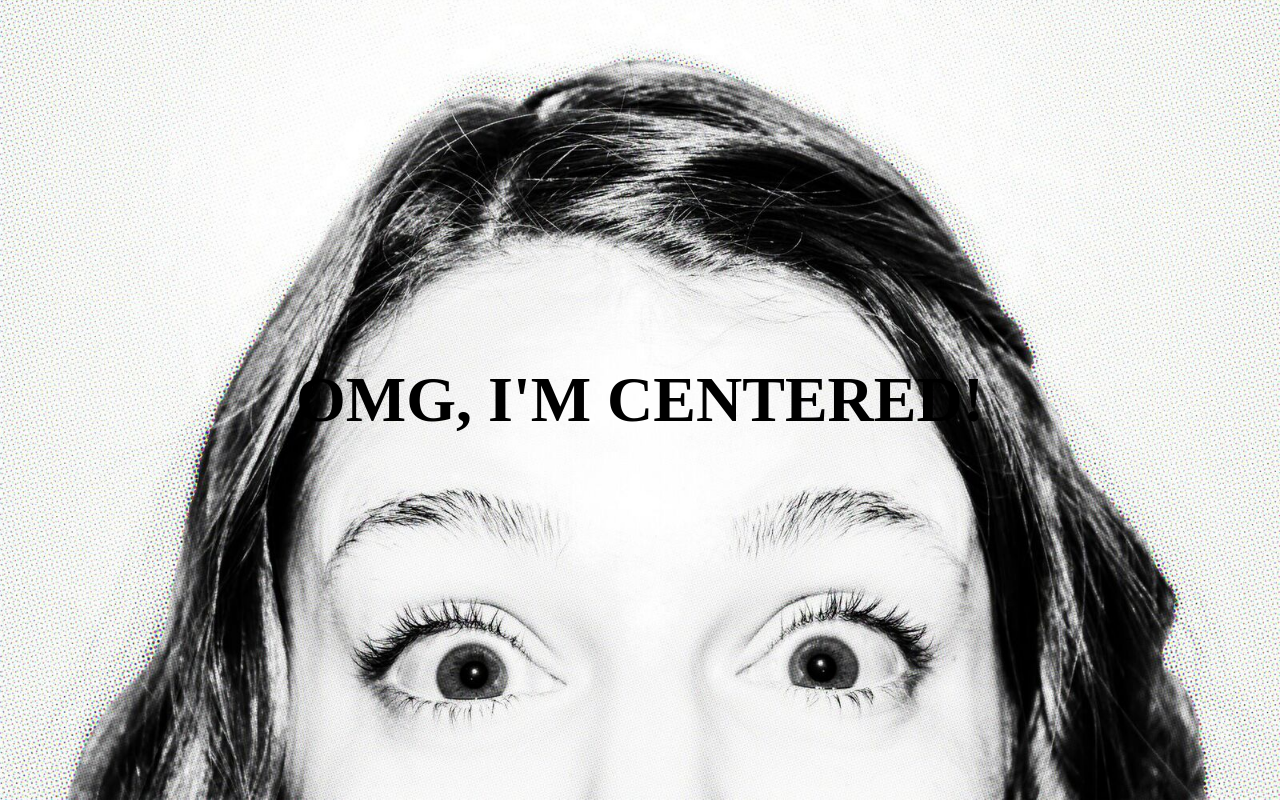
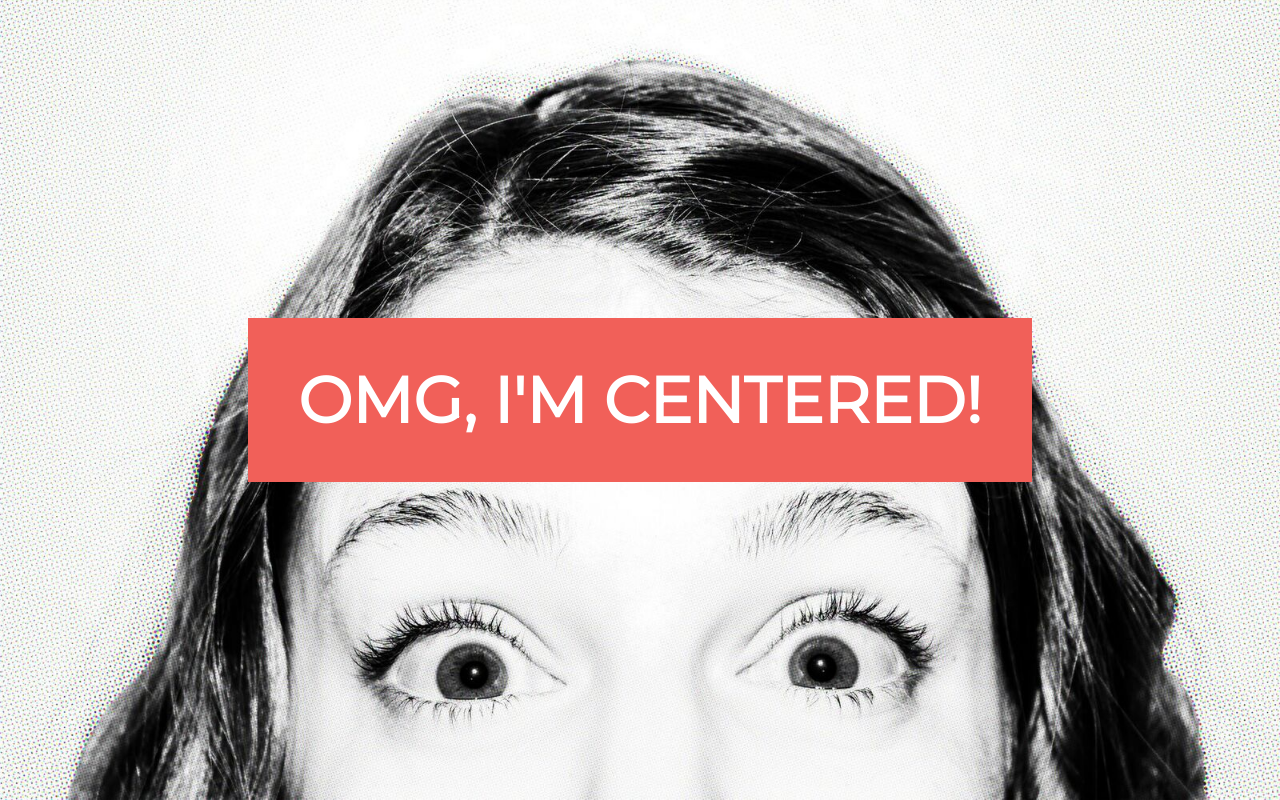
Before and after one commit to elby-mae/skillcrush-center-flexbox-starter-2, a plain HTML site: page index.html in a window 1280 px wide. Drawn offline with Linux system fonts and the light colour scheme.

Commit message:
Added code back in that was accidentally deleted before initial commit

```diff
--- a/css/style.css
+++ b/css/style.css
@@ -15,6 +15,30 @@ body {
 	margin: 0px;
 }
 
+.centered {
+  padding: 0 3.125em;
+  font-family:'Montserrat', sans-serif;
+  background: #f16059;
+}
+
+h1 {
+  font-size: 2em;
+  color: #fff;
+  text-align: center;
+}
+
+.centered {
+  padding: 0 3.125em;
+  font-family:'Montserrat', sans-serif;
+  background: #f16059;
+}
+
+h1 {
+  font-size: 2em;
+  color: #fff;
+  text-align: center;
+}
+
 @media screen and (min-width: 786px) {
   h1 {
     font-size: 3em;
```
